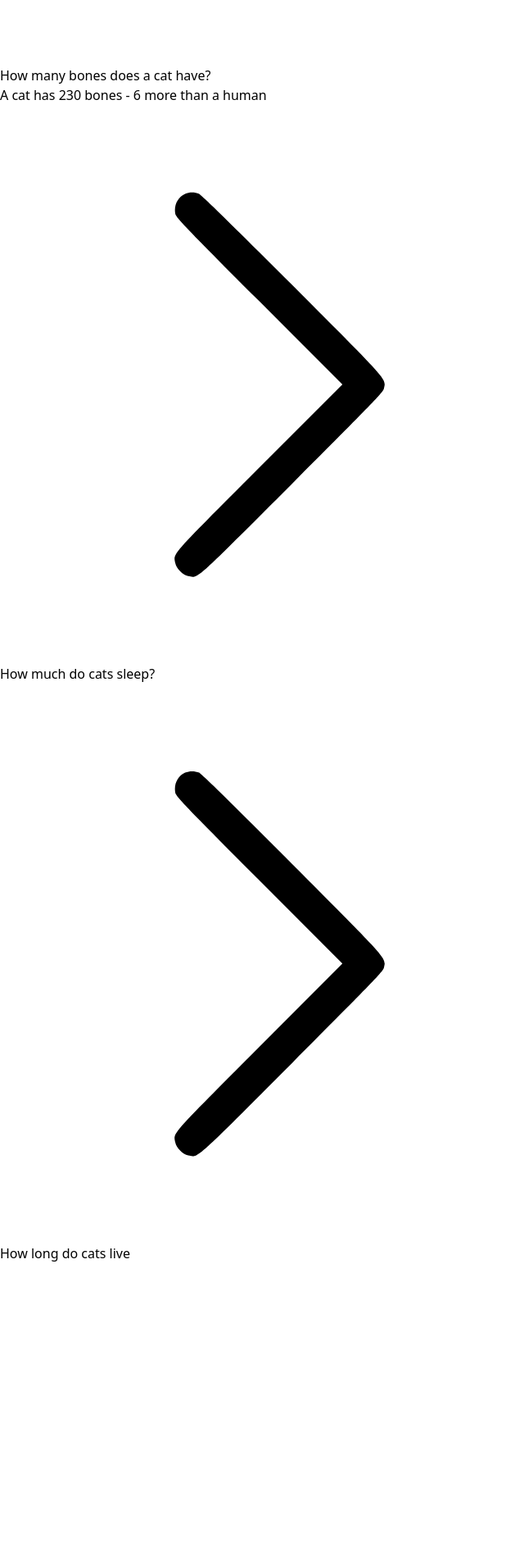
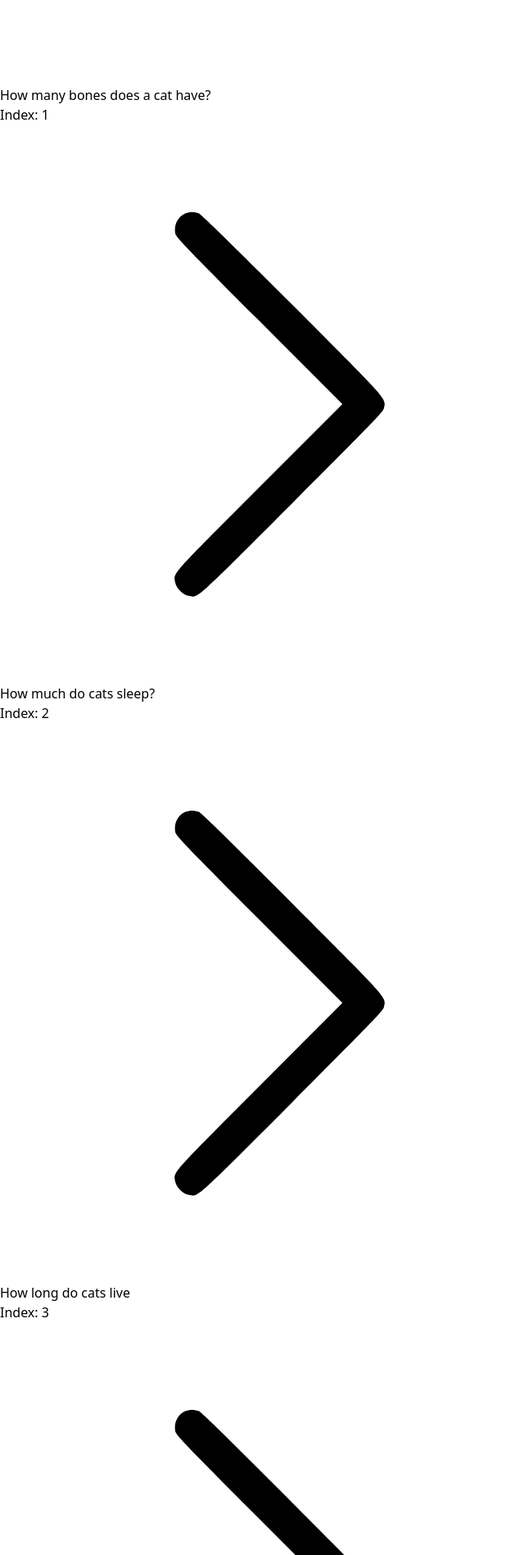
Before and after one commit to RockyPukar1/routing-react, a React (Vite) app: page / in a window 1280 px wide. Shown: the part 603-2500 px from the top of the page at 82% size, without its empty margins (0-640 px from the left). Before the commit the page ends 2144 px from the top, so only its background shows below. Built offline with nearby package versions, Linux system fonts and the light colour scheme.

Commit message:
finished

```diff
--- a/src/App.jsx
+++ b/src/App.jsx
@@ -14,31 +14,60 @@ const faqs = [
     answer:
       "Outdoor cats live 5 years on average. Indoor\ncats live 15 years on average.",
   },
+  {
+    question: "How long do cats live",
+    answer:
+      "Outdoor cats live 5 years on average. Indoor\ncats live 15 years on average.",
+  },
+  {
+    question: "How long do cats live",
+    answer:
+      "Outdoor cats live 5 years on average. Indoor\ncats live 15 years on average.",
+  },
+  {
+    question: "How long do cats live",
+    answer:
+      "Outdoor cats live 5 years on average. Indoor\ncats live 15 years on average.",
+  },
+  {
+    question: "How long do cats live",
+    answer:
+      "Outdoor cats live 5 years on average. Indoor\ncats live 15 years on average.",
+  },
+  {
+    question: "How long do cats live",
+    answer:
+      "Outdoor cats live 5 years on average. Indoor\ncats live 15 years on average.",
+  },
 ];
 
 function App() {
-  const [showIndex, setShowIndex] = useState(0);
+  const [showIndexes, setShowIndexes] = useState([]);
+  console.log(showIndexes);
   return (
     <div className="flex justify-center items-center">
       <div className="flex-col w-72 text-xs">
         {faqs.map((faq, index) => (
-          <div className="border border-1 my-2 p-2">
+          <div className="border border-1 my-2 p-2" key={index}>
             <p className="font-semibold flex gap-1 items-center">
+              Index: {index}
               <img
                 onClick={() => {
-                  if (index === showIndex) {
-                    setShowIndex("");
+                  if (showIndexes.includes(index)) {
+                    setShowIndexes((prev) => prev.filter((i) => i !== index));
                   } else {
-                    setShowIndex(index);
+                    setShowIndexes((prev) => [...prev, index]);
                   }
                 }}
-                className={`w-5 h-2 ${index === showIndex && "rotate-90"}`}
+                className={`w-5 h-2 ${
+                  showIndexes.includes(index) && "rotate-90"
+                }`}
                 src="/src/assets/chevron.svg"
                 alt="Chevron"
               />
               {faq.question}
             </p>
-            {index === showIndex && (
+            {showIndexes.includes(index) && (
               <p className="font-normal ml-6">{faq.answer}</p>
             )}
           </div>
```
